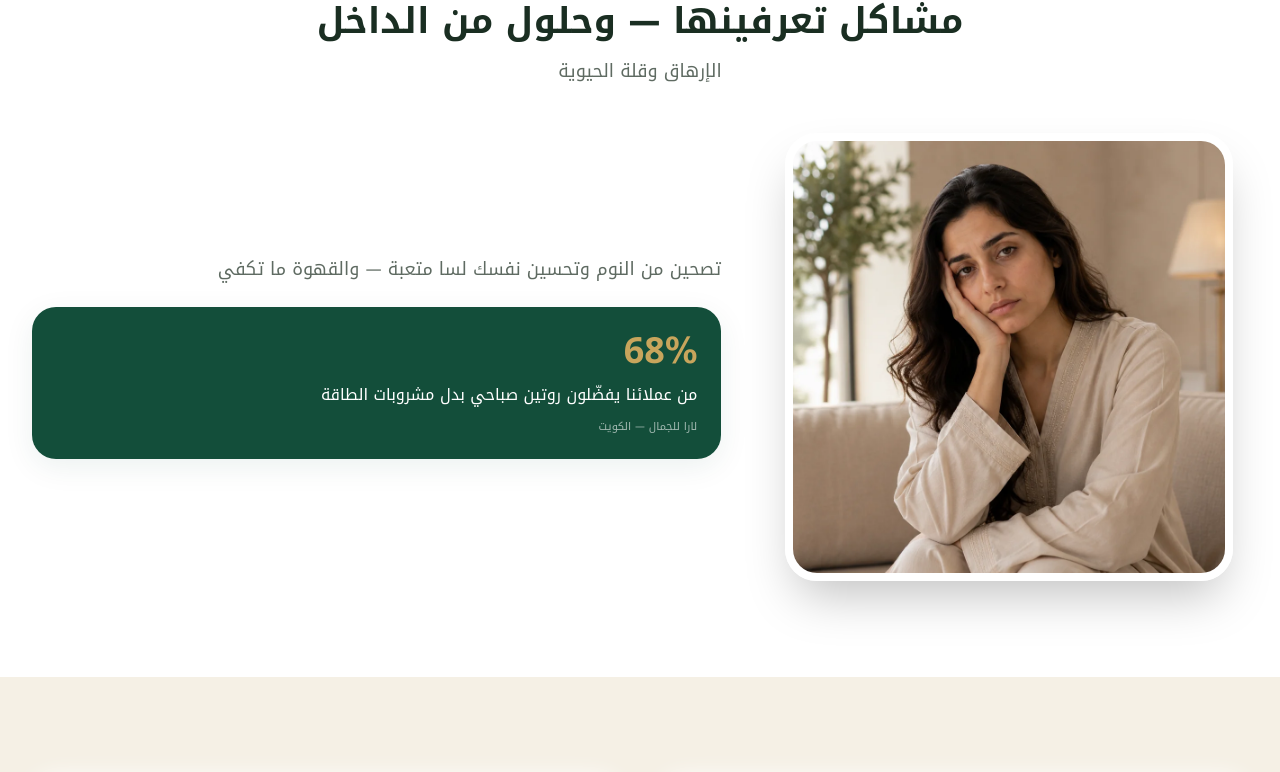
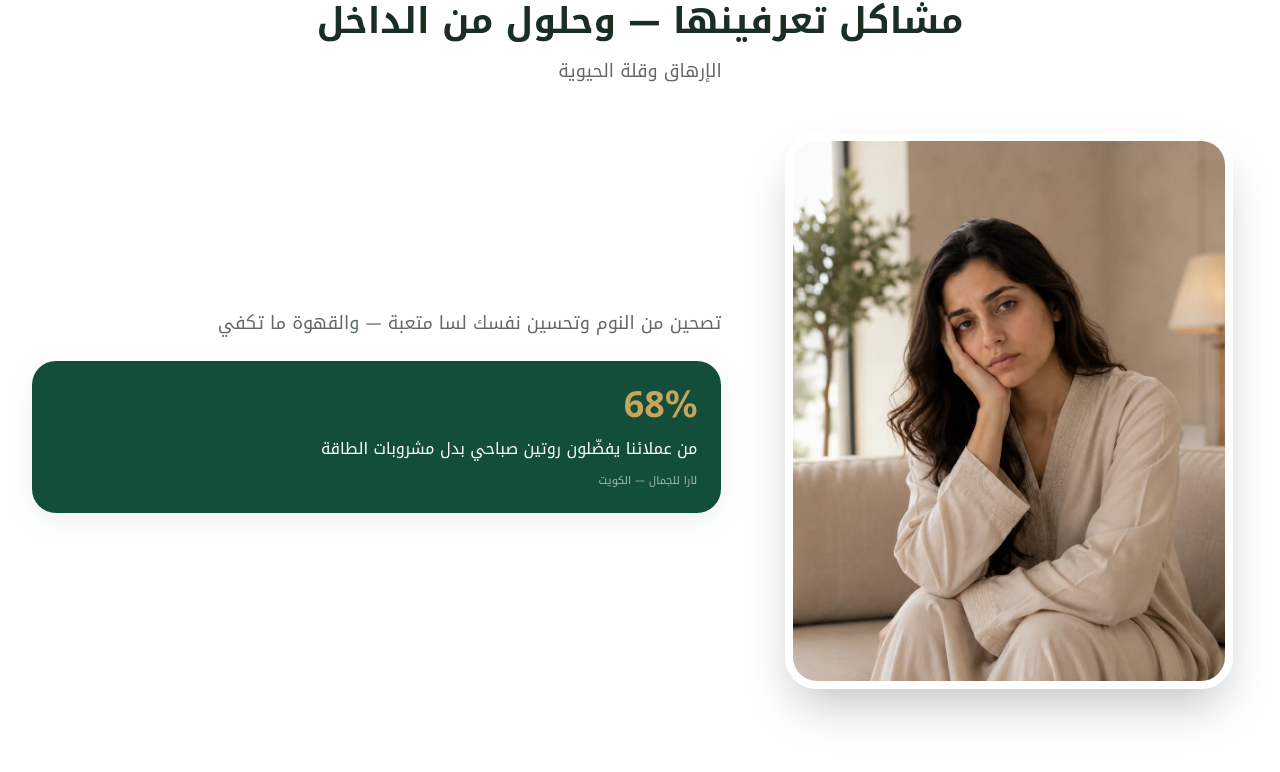
Before and after one commit to lara-beauty-store-gcc/laragccbackend, a Next.js app in the folder frontend/: page /products/epimedium-energy in a window 1280 px wide. Shown: the part 1488-2260 px from the top of the page. Built offline with nearby package versions, Linux system fonts and the light colour scheme.

Commit message:
Standardize image sizes sitewide with shared MediaFrame presets
Co-authored-by: BAYLA09 <BAYLA09@users.noreply.github.com>

```diff
--- a/frontend/src/components/FeaturedProducts.tsx
+++ b/frontend/src/components/FeaturedProducts.tsx
@@ -28,11 +28,7 @@ export function FeaturedProducts() {
                   <span className="absolute left-4 top-4 z-10 rounded-full border border-border bg-white/90 px-3 py-1 text-[10px] font-bold text-primary shadow-sm backdrop-blur-sm">
                     {product.routineNameLocal} · {product.routineNameEnglish}
                   </span>
-                  <ProductCollectionImage
-                    product={product}
-                    className="aspect-square min-h-0 rounded-2xl"
-                    priority={index === 0}
-                  />
+                <ProductCollectionImage product={product} priority={index === 0} />
                 </div>
                 <div className="flex flex-1 flex-col p-5 sm:p-6">
                   <h3 className="font-arabic text-lg font-extrabold leading-snug text-foreground sm:text-xl">
--- a/frontend/src/components/HomeHero.tsx
+++ b/frontend/src/components/HomeHero.tsx
@@ -1,6 +1,6 @@
-import Image from 'next/image';
 import Link from 'next/link';
 import { ArrowLeft, Award, FlaskConical, ShieldCheck } from 'lucide-react';
+import { MediaFrame } from '@/components/ui/MediaFrame';
 import { homeHeroImagePath } from '@/config/product-images';
 import { getHeroCopy, getTrustBadges } from '@/lib/marketing';
 
@@ -64,17 +64,12 @@ export function HomeHero() {
 
         <div className="relative order-1 mb-8 flex justify-center lg:order-2 lg:mb-0">
           <div className="absolute inset-0 scale-125 rounded-full bg-primary/15 blur-3xl" aria-hidden />
-          <div className="relative aspect-square w-full max-w-lg overflow-hidden rounded-[3rem] border-8 border-white bg-surface-rose shadow-xl">
-            <Image
-              src={homeHeroImagePath}
-              alt="لارا للجمال — روتين النوم والطاقة والتركيز"
-              fill
-              className="object-cover object-center"
-              sizes="(max-width: 768px) 100vw, 512px"
-              priority
-              unoptimized
-            />
-          </div>
+          <MediaFrame
+            src={homeHeroImagePath}
+            alt="لارا للجمال — روتين النوم والطاقة والتركيز"
+            layout="homeHero"
+            priority
+          />
           <div className="absolute -bottom-4 -left-4 flex items-center gap-3 rounded-2xl border border-border bg-white p-4 shadow-xl sm:-bottom-6 sm:-left-6">
             <div className="rounded-full bg-primary p-3 text-secondary ring-2 ring-secondary/30">
               <ShieldCheck className="h-6 w-6" aria-hidden />
--- a/frontend/src/components/ProductCollectionImage.tsx
+++ b/frontend/src/components/ProductCollectionImage.tsx
@@ -1,8 +1,8 @@
-import Image from 'next/image';
 import type { ProductConfig } from '@/config/products';
+import { MediaFrame } from '@/components/ui/MediaFrame';
 import { PremiumImagePlaceholder } from './PremiumImagePlaceholder';
 
-/** Homepage collection card — uses collectionImage only; product page hero stays separate */
+/** Homepage collection card — uses collectionImage only */
 export function ProductCollectionImage({
   product,
   className = '',
@@ -14,19 +14,13 @@ export function ProductCollectionImage({
 }) {
   if (product.collectionImage) {
     return (
-      <div
-        className={`relative aspect-square w-full overflow-hidden rounded-2xl ${className}`}
-      >
-        <Image
-          src={product.collectionImage}
-          alt={product.collectionImageAlt ?? product.name}
-          fill
-          className="object-cover object-center"
-          sizes="(max-width: 480px) 100vw, 420px"
-          priority={priority}
-          unoptimized
-        />
-      </div>
+      <MediaFrame
+        src={product.collectionImage}
+        alt={product.collectionImageAlt ?? product.name}
+        layout="collection"
+        priority={priority}
+        className={className}
+      />
     );
   }
 
--- a/frontend/src/components/product/ProductImageCarousel.tsx
+++ b/frontend/src/components/product/ProductImageCarousel.tsx
@@ -1,26 +1,16 @@
-import Image from 'next/image';
 import type { ProductConfig } from '@/config/products';
+import { MediaFrame } from '@/components/ui/MediaFrame';
 
 /** Single before/after hero — top of product page only (no carousel). */
 export function ProductImageCarousel({ product }: { product: ProductConfig }) {
   const src = product.images.heroBeforeAfter;
   const alt = product.imageAlts.heroBeforeAfter ?? product.name;
 
-  return (
-    <div className="relative w-full max-w-lg">
-      <div className="relative aspect-[4/5] w-full overflow-hidden rounded-3xl border-8 border-white bg-surface-rose shadow-2xl">
-        {src ? (
-          <Image
-            src={src}
-            alt={alt}
-            fill
-            className="object-cover object-center"
-            sizes="(max-width: 512px) 100vw, 512px"
-            priority
-            unoptimized
-          />
-        ) : null}
-      </div>
-    </div>
-  );
+  if (!src) {
+    return (
+      <div className="aspect-square w-full max-w-lg rounded-3xl border-8 border-white bg-surface-rose shadow-2xl" />
+    );
+  }
+
+  return <MediaFrame src={src} alt={alt} layout="productHero" priority />;
 }
--- a/frontend/src/components/product/ProductMedia.tsx
+++ b/frontend/src/components/product/ProductMedia.tsx
@@ -1,6 +1,7 @@
-import Image from 'next/image';
 import type { ProductConfig } from '@/config/products';
 import type { ProductImages } from '@/config/types';
+import { MediaFrame } from '@/components/ui/MediaFrame';
+import type { ImageLayoutKey } from '@/config/image-layout';
 
 const hues: Record<ProductConfig['placeholderHue'], string> = {
   teal: 'from-teal-100 via-emerald-50 to-teal-200',
@@ -10,88 +11,62 @@ const hues: Record<ProductConfig['placeholderHue'], string> = {
 
 type MediaKey = keyof ProductImages;
 
+const layoutByVariant: Record<'hero' | 'card' | 'square' | 'section', ImageLayoutKey> = {
+  hero: 'productHero',
+  square: 'sectionPortrait',
+  section: 'sectionPortrait',
+  card: 'sectionPortrait',
+};
+
 export function ProductMedia({
   product,
   imageKey,
   alt,
   className = '',
-  variant = 'card',
+  frameClassName = '',
+  variant = 'section',
 }: {
   product: ProductConfig;
   imageKey: MediaKey;
   alt: string;
   className?: string;
-  variant?: 'hero' | 'card' | 'square';
+  frameClassName?: string;
+  variant?: 'hero' | 'card' | 'square' | 'section';
 }) {
-  // Product page only — never fall back to homepage collectionImage
   const src = product.images[imageKey] || '';
+  const layout = layoutByVariant[variant];
   const hue = product.placeholderHue;
-
-  const frameClass =
-    variant === 'hero'
-      ? 'h-[min(92vw,440px)] min-h-[300px] w-full'
-      : variant === 'square'
-        ? 'aspect-square w-full min-h-[200px]'
-        : 'aspect-[4/3] w-full min-h-[260px]';
 
   if (src) {
     return (
-      <div
-        className={`relative overflow-hidden rounded-2xl ${frameClass} ${className}`}
-      >
-        <Image
+      <MediaFrame
         src={src}
         alt={alt}
-          fill
-          className="object-cover object-center"
-          sizes="(max-width: 480px) 100vw"
+        layout={layout}
         priority={variant === 'hero'}
-          unoptimized
+        className={className}
+        frameClassName={frameClassName}
       />
-      </div>
     );
   }
 
-  const minH =
-    variant === 'hero'
-      ? 'min-h-[320px]'
-      : variant === 'square'
-        ? 'min-h-[200px]'
-        : 'min-h-[220px]';
+  const aspectClass =
+    layout === 'productHero' ? 'aspect-square' : layout === 'sectionPortrait' ? 'aspect-[4/5]' : 'aspect-square';
 
   return (
     <div
-      className={`relative overflow-hidden rounded-2xl border border-border bg-gradient-to-br ${hues[hue]} ${minH} ${className}`}
+      className={`relative overflow-hidden rounded-2xl border border-border bg-gradient-to-br ${hues[hue]} ${aspectClass} min-h-[240px] w-full ${className}`}
       role="img"
       aria-label={alt}
     >
       <div className="absolute inset-0 opacity-40 bg-[radial-gradient(circle_at_70%_30%,white,transparent_55%)]" />
-      {variant === 'hero' ? (
-        <div className="relative flex h-full flex-col">
-          <div className="grid flex-1 grid-cols-2 gap-0 overflow-hidden">
-            <div className="bg-white/50 p-2 text-center">
-              <p className="text-[10px] font-medium text-primary/70">قبل</p>
-              <div className="mt-2 h-20 bg-gradient-to-br from-stone-200 to-stone-300" />
-            </div>
-            <div className="border-r border-white/40 bg-white/60 p-2 text-center">
-              <p className="text-[10px] font-medium text-primary/70">بعد الروتين</p>
-              <div className="mt-2 h-20 bg-gradient-to-br from-emerald-100 to-teal-200" />
-            </div>
-          </div>
-          <div className="relative z-10 -mt-8 mx-auto mb-4 flex h-28 w-20 flex-col items-center justify-center rounded-2xl border-2 border-accent/40 bg-gradient-to-b from-white to-white/80 shadow-card">
-            <span className="text-[9px] font-bold text-primary">{product.shortName}</span>
-            <span className="mt-1 text-[8px] text-muted">60 علكة</span>
-          </div>
-        </div>
-      ) : (
-        <div className="relative flex h-full flex-col items-center justify-center p-6 text-center">
+      <div className="relative flex h-full min-h-[240px] flex-col items-center justify-center p-6 text-center">
         <div
           className={`mb-3 h-32 w-20 rounded-2xl border-2 border-white/70 bg-gradient-to-b ${hues[hue]} shadow-card`}
         />
         <p className="text-sm font-semibold text-primary">{product.shortName}</p>
         <p className="mt-1 text-xs text-muted">صورة قريباً</p>
       </div>
-      )}
     </div>
   );
 }
--- a/frontend/src/components/product/ProductSections.tsx
+++ b/frontend/src/components/product/ProductSections.tsx
@@ -1,7 +1,7 @@
 'use client';
 
-import Image from 'next/image';
 import Link from 'next/link';
+import { MediaFrame } from '@/components/ui/MediaFrame';
 import {
   BadgeCheck,
   ChevronDown,
@@ -62,13 +62,13 @@ export function ProblemInsightSection({ product }: { product: ProductConfig }) {
       />
       <div className="grid items-stretch gap-10 lg:grid-cols-12 lg:gap-12">
         <div className="lg:col-span-5">
-          <div className="mx-auto w-full max-w-md overflow-hidden rounded-[2rem] border-8 border-white shadow-2xl">
+          <div className="mx-auto w-full max-w-md">
             <ProductMedia
               product={product}
               imageKey="problemImage"
               alt={product.imageAlts.problemImage}
-              variant="square"
-              className="min-h-[360px] rounded-none lg:min-h-[420px]"
+              variant="section"
+              frameClassName="overflow-hidden rounded-[2rem] border-8 border-white shadow-2xl"
             />
           </div>
         </div>
@@ -190,13 +190,15 @@ export function IngredientBreakdown({ product }: { product: ProductConfig }) {
           );
         })}
       </div>
+      <div className="mx-auto mt-8 w-full max-w-md">
         <ProductMedia
           product={product}
           imageKey="ingredientImage"
           alt={product.imageAlts.ingredientImage}
-        className="mt-8 min-h-[280px] rounded-3xl border-8 border-white shadow-xl"
-        variant="square"
+          variant="section"
+          frameClassName="overflow-hidden rounded-[2rem] border-8 border-white shadow-2xl"
         />
+      </div>
     </ProductPageSection>
   );
 }
@@ -611,18 +613,15 @@ export function RelatedProducts({
             onClick={() => onSelect?.(p.slug)}
             className="group flex gap-5 rounded-3xl border border-border bg-white p-4 shadow-xl transition hover:-translate-y-1 hover:border-primary/50 sm:p-5"
           >
-            <div className="relative h-28 w-24 shrink-0 overflow-hidden rounded-2xl bg-surface-rose">
             {p.collectionImage ? (
-                <Image
+              <MediaFrame
                 src={p.collectionImage}
                 alt={p.collectionImageAlt ?? p.shortName}
-                  fill
-                  className="object-cover object-center"
-                  sizes="96px"
-                  unoptimized
+                layout="thumb"
               />
-              ) : null}
-            </div>
+            ) : (
+              <div className="aspect-square w-28 shrink-0 rounded-2xl bg-surface-rose" />
+            )}
             <div className="flex min-w-0 flex-1 flex-col justify-center">
               <p className="font-arabic text-base font-extrabold leading-snug text-foreground group-hover:text-primary">
                 {p.cardHeadline}
--- /dev/null
+++ b/frontend/src/components/ui/MediaFrame.tsx
@@ -0,0 +1,38 @@
+import Image from 'next/image';
+import { IMAGE_LAYOUT, type ImageLayoutKey } from '@/config/image-layout';
+
+export function MediaFrame({
+  src,
+  alt,
+  layout = 'collection',
+  priority = false,
+  className = '',
+  frameClassName = '',
+}: {
+  src: string;
+  alt: string;
+  layout?: ImageLayoutKey;
+  priority?: boolean;
+  className?: string;
+  frameClassName?: string;
+}) {
+  const preset = IMAGE_LAYOUT[layout];
+
+  if (!src) return null;
+
+  return (
+    <div className={`${preset.frame} ${frameClassName}`.trim()}>
+      <div className={`relative ${preset.aspect} ${className}`.trim()}>
+        <Image
+          src={src}
+          alt={alt}
+          fill
+          className={preset.object}
+          sizes={preset.sizes}
+          priority={priority}
+          unoptimized
+        />
+      </div>
+    </div>
+  );
+}
--- /dev/null
+++ b/frontend/src/config/image-layout.ts
@@ -0,0 +1,50 @@
+/**
+ * Canonical display sizes — keep CSS frames aligned with files in public/images/products/.
+ *
+ * Export guide:
+ * - hero.webp (before/after): 1200×1200 (1:1)
+ * - problem.webp, ingredients.webp: 960×1200 (4:5)
+ * - {slug}.webp (homepage card): 1000×1000 (1:1)
+ * - home-hero.webp: 1200×800 (3:2)
+ */
+
+export const IMAGE_LAYOUT = {
+  /** Product PDP — before/after top */
+  productHero: {
+    aspect: 'aspect-square',
+    frame: 'relative w-full max-w-lg overflow-hidden rounded-3xl border-8 border-white bg-surface-rose shadow-2xl',
+    sizes: '(max-width: 512px) 100vw, 512px',
+    object: 'object-cover object-center',
+  },
+  /** Homepage hero */
+  homeHero: {
+    aspect: 'aspect-[3/2] w-full max-w-lg',
+    frame:
+      'relative overflow-hidden rounded-[2rem] border-8 border-white bg-surface-rose shadow-xl sm:rounded-[3rem]',
+    sizes: '(max-width: 768px) 100vw, 560px',
+    object: 'object-cover object-center',
+  },
+  /** Homepage product cards */
+  collection: {
+    aspect: 'aspect-square w-full',
+    frame: 'relative overflow-hidden rounded-2xl',
+    sizes: '(max-width: 640px) 90vw, 400px',
+    object: 'object-cover object-center',
+  },
+  /** PDP sections — problem / ingredients */
+  sectionPortrait: {
+    aspect: 'aspect-[4/5] w-full',
+    frame: 'relative overflow-hidden',
+    sizes: '(max-width: 448px) 90vw, 448px',
+    object: 'object-cover object-center',
+  },
+  /** Related products thumbnail */
+  thumb: {
+    aspect: 'aspect-square w-full',
+    frame: 'relative h-28 w-28 shrink-0 overflow-hidden rounded-2xl bg-surface-rose',
+    sizes: '112px',
+    object: 'object-cover object-center',
+  },
+} as const;
+
+export type ImageLayoutKey = keyof typeof IMAGE_LAYOUT;
```
Also changed, not shown: frontend/public/images/products/README.md. Lines whose indentation alone changed are shown as unchanged.
